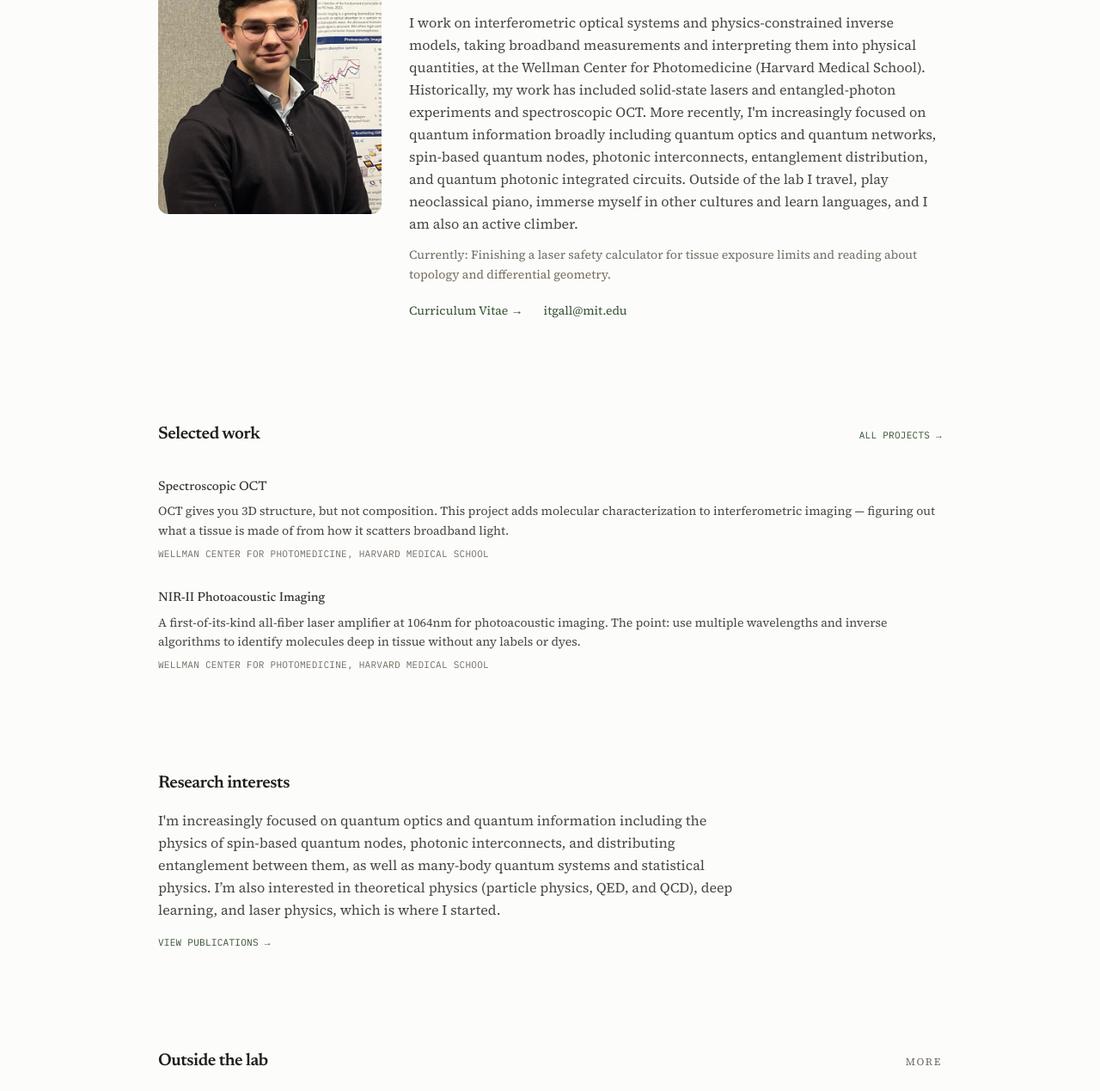
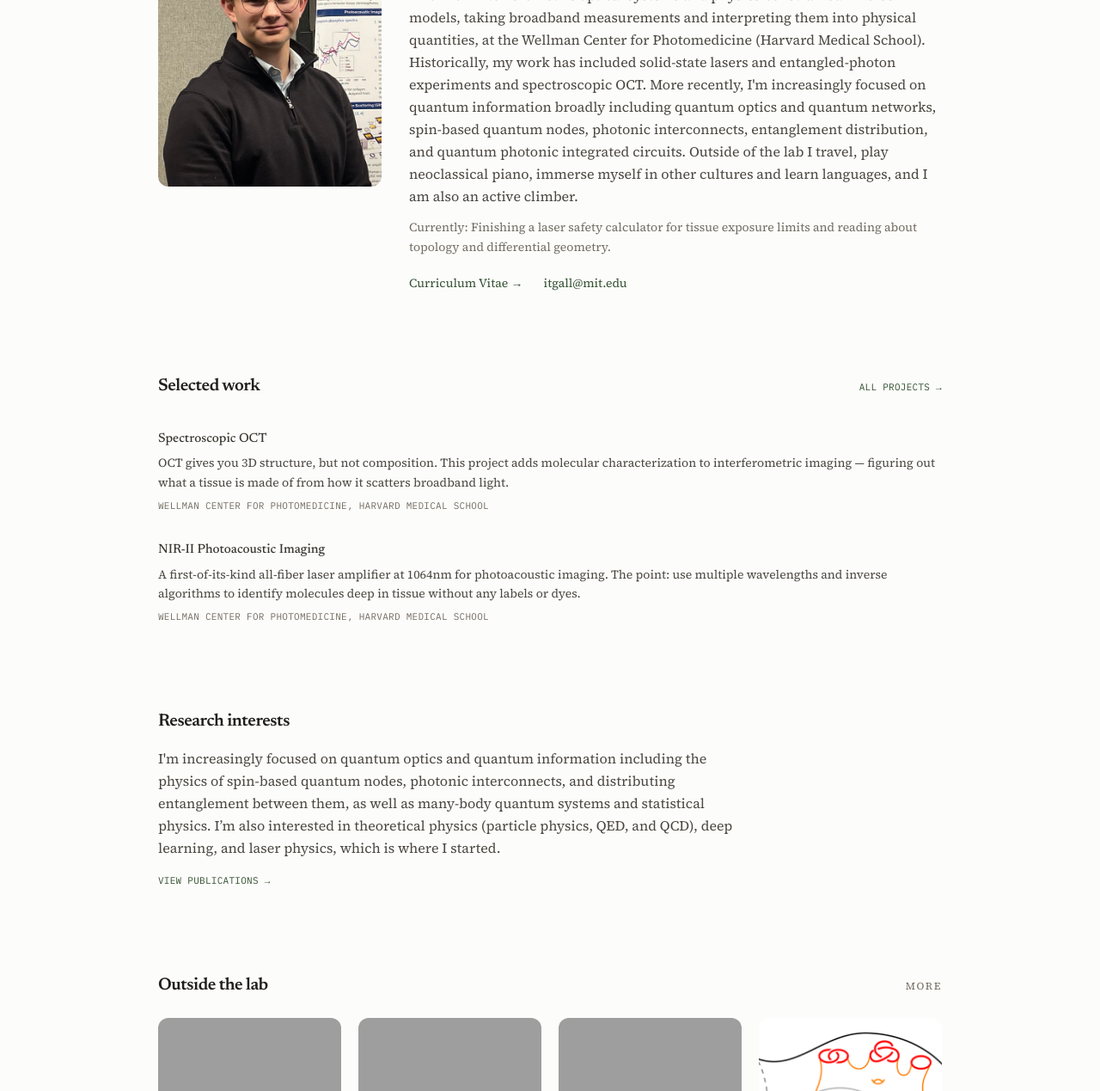
Before and after one commit to itgall/My-Personal-Website, an Astro site: page / in a window 1280 px wide. Shown: the part 229-1498 px from the top of the page at 86% size. Built offline with nearby package versions, Linux system fonts and the light colour scheme; Astro itself is replaced by a stand-in of ours; some packages are replaced by stand-ins of ours; grey boxes are pictures that could not be loaded.

Commit message:
Homepage vertical rhythm: one boundary, one gap

```diff
--- a/src/pages/index.astro
+++ b/src/pages/index.astro
@@ -1,6 +1,15 @@
 ---
 /**
  * index.astro -- Homepage (content-forward layout).
+ *
+ * VERTICAL RHYTHM -- one boundary, one gap:
+ *   Between any two neighboring page regions there is exactly ONE source of
+ *   space. The container owns it: pt-12/md:pt-16 at the page top,
+ *   space-y-16/md:space-y-24 between sections. Sections carry no vertical
+ *   padding of their own. The exit gap is the footer's own margin-top
+ *   (6rem desktop / 4rem mobile), which matches the same scale. Do not add
+ *   py/mt/mb to top-level sections here -- that reintroduces stacked
+ *   boundaries.
  *
  * Design philosophy: engineer-like restraint. Modeled after Geoffrey Litt,
  * Andrej Karpathy, and Patrick Collison -- content is the feature, decoration
@@ -48,9 +57,9 @@ const categoryLabels: Record<string, string> = {
 ---
 
 <BaseLayout activeNav="home" pageType="home" ogImage="/og/index.png">
-  <div class="wide-container py-16 md:py-24">
+  <div class="wide-container space-y-16 pt-12 md:space-y-24 md:pt-16">
     {/* --- Hero --------------------------------------------------- */}
-    <section class="hero-section mb-16">
+    <section class="hero-section">
       {/* Photo + intro */}
       <div
         class="flex flex-col items-center gap-7 text-center md:flex-row md:items-start md:gap-8 md:text-left"
@@ -119,7 +128,7 @@ const categoryLabels: Record<string, string> = {
     </style>
 
     {/* --- Selected Work ------------------------------------------ */}
-    <section class="py-14">
+    <section>
       <div class="mb-8 flex items-baseline justify-between">
         <h2 class="text-xl font-semibold tracking-tight">Selected work</h2>
         <a
@@ -154,7 +163,7 @@ const categoryLabels: Record<string, string> = {
     {/* --- Recent Writing ----------------------------------------- */}
     {
       recentPosts.length > 0 && (
-        <section class="py-14">
+        <section>
           <div class="mb-8 flex items-baseline justify-between">
             <h2 class="text-xl font-semibold tracking-tight">Recent writing</h2>
             <a
@@ -187,7 +196,7 @@ const categoryLabels: Record<string, string> = {
     }
 
     {/* --- Research Interests ------------------------------------- */}
-    <section class="py-14">
+    <section>
       <div class="mx-auto max-w-2xl md:mx-0">
         <h2 class="mb-4 text-xl font-semibold tracking-tight">Research interests</h2>
         <p class="leading-relaxed text-[var(--color-text-secondary)]">
@@ -202,7 +211,7 @@ const categoryLabels: Record<string, string> = {
       </div>
     </section>
 
-    <section class="py-14">
+    <section>
       <div class="mb-6 flex items-baseline justify-between">
         <h2 class="text-xl font-semibold tracking-tight">Outside the lab</h2>
         <a
```
